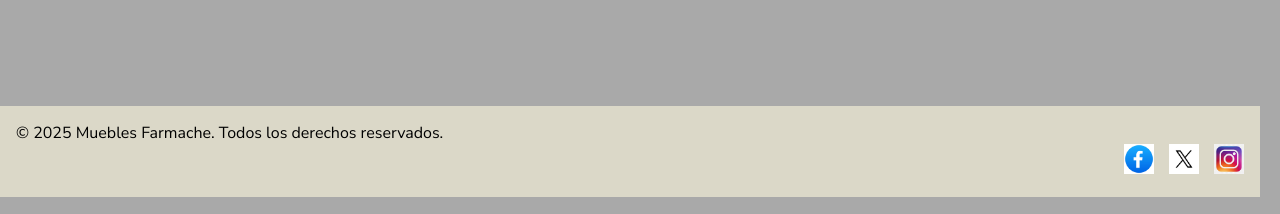
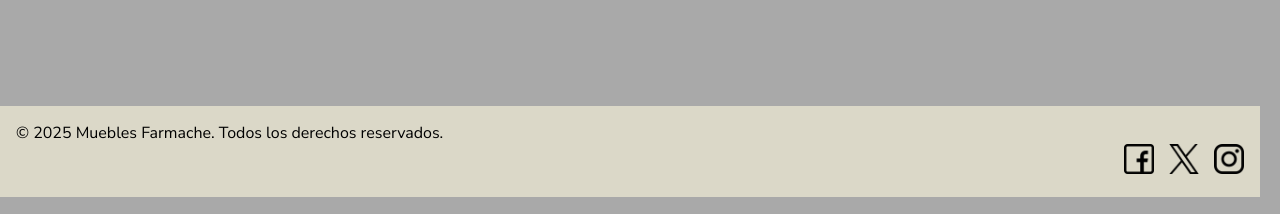
Before and after one commit to leonardogpastorella/repo-coder, a plain HTML site: page pages/muebles.html in a window 1280 px wide. Shown: the part 586-800 px from the top of the page. Drawn offline with Linux system fonts and the light colour scheme.

Commit message:
iconos footer

```diff
--- a/pages/muebles.html
+++ b/pages/muebles.html
@@ -104,13 +104,13 @@
         </div>
         <div class="redes-sociales">
             <a href="https://www.facebook.com/" target="_blank">
-                <img src="../assets\img\facebook.jpg" alt="Facebook" width="30">
+                <img src="../assets\img\facebook.png" alt="Facebook" width="30">
             </a>
             <a href="https://www.twitter.com/" target="_blank">
-                <img src="../assets\img\x.jpg" alt="Twitter" width="30">
+                <img src="../assets\img\x.png" alt="Twitter" width="30">
             </a>
             <a href="https://www.instagram.com/" target="_blank">
-                <img src="../assets\img\instagram.jpg" alt="Instagram" width="30">
+                <img src="../assets\img\instagram.png" alt="Instagram" width="30">
             </a>
         </div>
 
```
Also changed, not shown: index.html (+3 -3 lines), pages/asientos.html (+3 -3 lines), pages/contacto.html (+3 -3 lines), pages/nosotros.html (+3 -3 lines), assets/img/facebook.jpg (deleted), assets/img/facebook.png (added), assets/img/instagram.jpg (deleted), assets/img/instagram.png (added), assets/img/x.jpg (deleted), assets/img/x.png (added).
